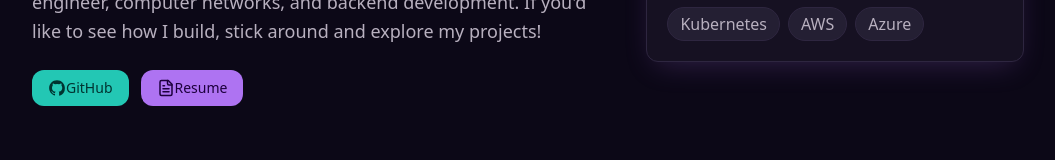
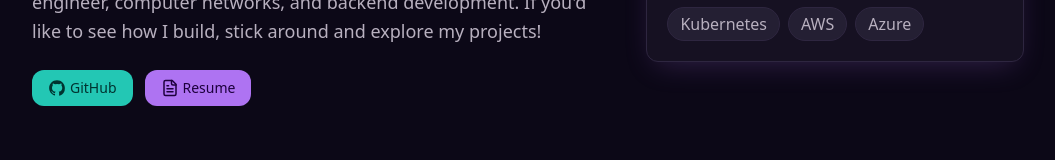
Before and after one commit to tpbui/tpbui.github.io, a React (Vite) app: page / in a window 1280 px wide. Shown: the part 340-500 px from the top of the page, without its empty margins (112-1167 px from the left). Built offline with nearby package versions, Linux system fonts and the light colour scheme.

Commit message:
fix: add small gap in button link

```diff
--- a/src/components/ui/ButtonLink.jsx
+++ b/src/components/ui/ButtonLink.jsx
@@ -8,7 +8,7 @@
 	internal = false,
 	className = "",
 }) {
-	const baseClasses = cx("btn btn-primary", className);
+	const baseClasses = cx("btn btn-primary gap-1", className);
 
 	if (internal) {
 		return (
```
